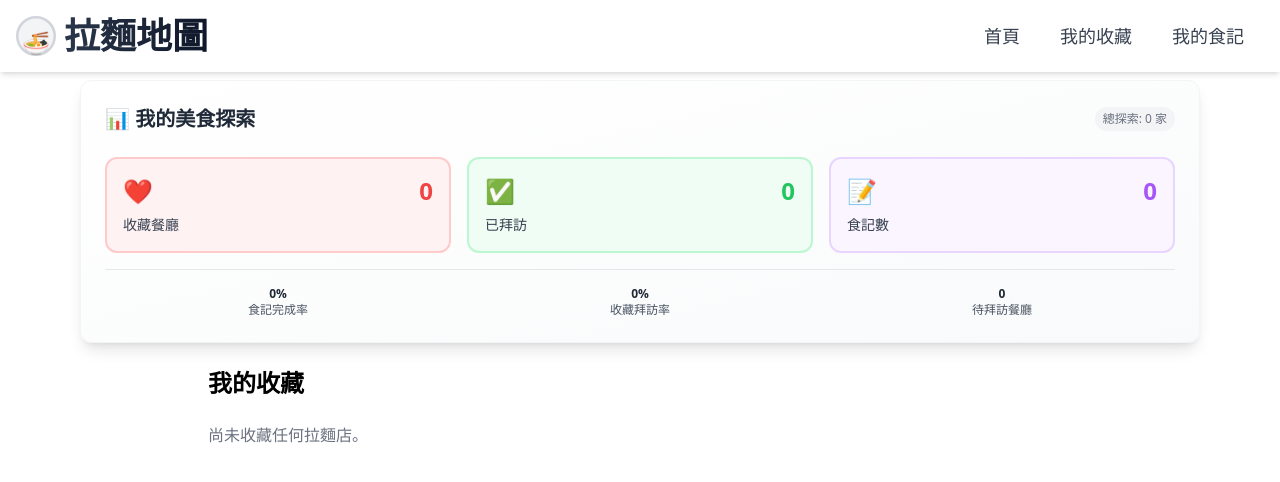
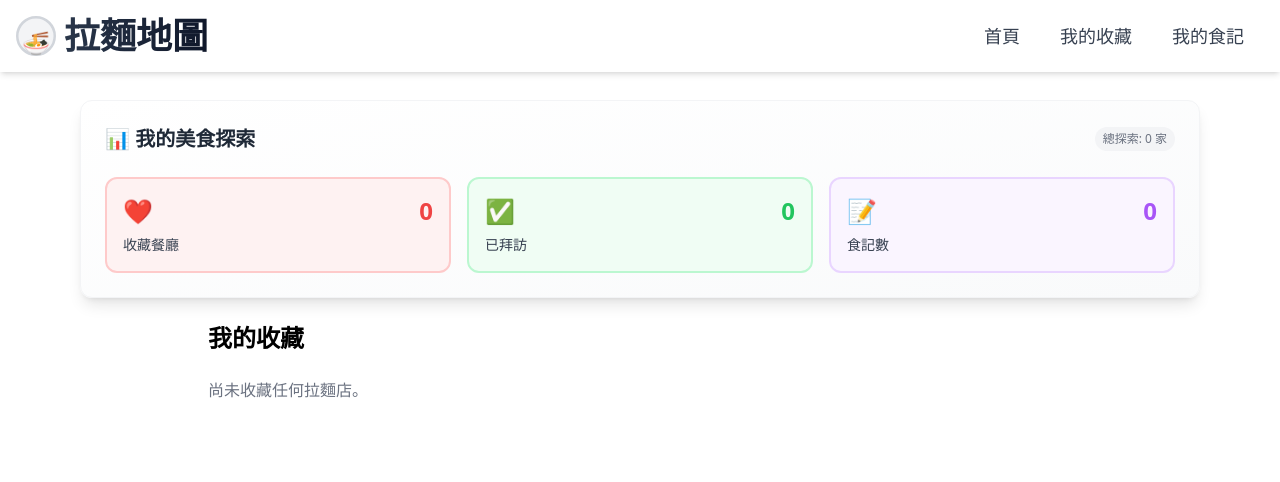
Before and after one commit to Wuzi51/react-map-project, a React (Vite) app: page /favorite in a window 1280 px wide. Shown: the top 482 px of the page. Built offline with nearby package versions, Linux system fonts and the light colour scheme.

Commit message:
style: Update stats panel layout and remove quick insights section

```diff
--- a/src/components/StatsPanel/index.jsx
+++ b/src/components/StatsPanel/index.jsx
@@ -43,7 +43,7 @@ const StatsPanel = ({ className = '' }) => {
   };
 
   return (
-    <div className={`bg-gradient-to-br from-white to-gray-50 rounded-xl shadow-lg border border-gray-100 p-6 ${className}`}>
+    <div className={`bg-gradient-to-br mt-5 from-white to-gray-50 rounded-xl shadow-lg border border-gray-100 p-6 ${className}`}>
       {/* 標題區域 */}
       <div className="flex items-center justify-between mb-6">
         <h3 className="text-xl font-bold text-gray-800 flex items-center gap-2">
@@ -81,30 +81,6 @@ const StatsPanel = ({ className = '' }) => {
           </div>
         ))}
       </div>
-
-      {/* 快速洞察 */}
-      <div className="mt-4 pt-4 border-t border-gray-200">
-        <div className="grid grid-cols-3 gap-4 text-center">
-          <div className="text-xs text-gray-600">
-            <div className="font-semibold text-gray-800">
-              {visitedShops.length > 0 ? Math.round((Object.keys(reviews).length / visitedShops.length) * 100) : 0}%
-            </div>
-            <div>食記完成率</div>
-          </div>
-          <div className="text-xs text-gray-600">
-            <div className="font-semibold text-gray-800">
-              {favoriteShops.length > 0 ? Math.round((visitedShops.length / favoriteShops.length) * 100) : 0}%
-            </div>
-            <div>收藏拜訪率</div>
-          </div>
-          <div className="text-xs text-gray-600">
-            <div className="font-semibold text-gray-800">
-              {favoriteShops.length - visitedShops.length > 0 ? favoriteShops.length - visitedShops.length : 0}
-            </div>
-            <div>待拜訪餐廳</div>
-          </div>
-        </div>
-      </div>
     </div>
   );
 };
```
